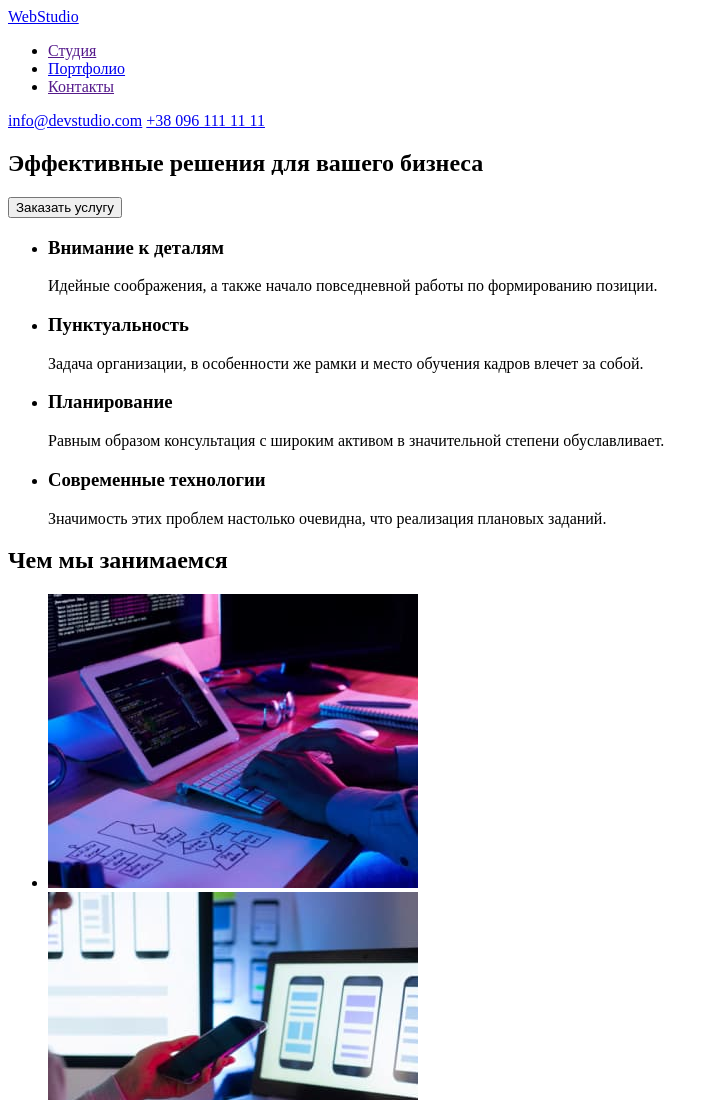
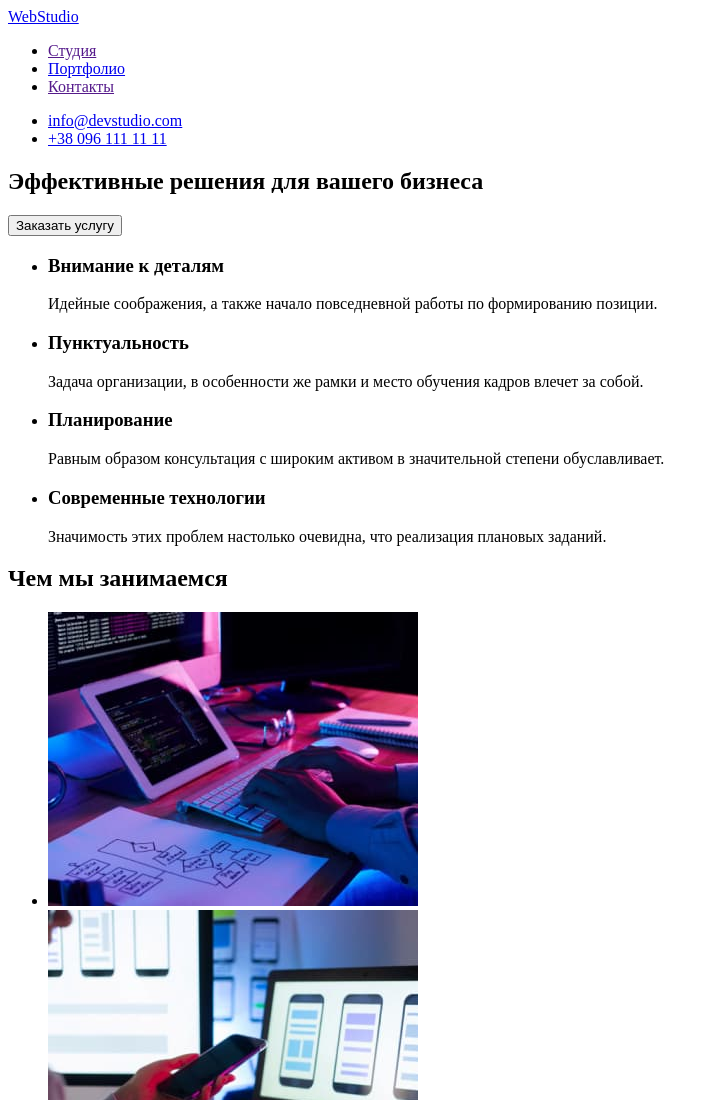
Before and after one commit to StefUA/goit-markup-hw-02, a plain HTML site: page index.html in a window 1280 px wide. Shown: the top 1100 px of the page, without its empty margins (0-719 px from the left). Drawn offline with Linux system fonts and the light colour scheme.

Commit message:
Update index.html

```diff
--- a/index.html
+++ b/index.html
@@ -17,18 +17,22 @@
             <li><a href="">Контакты</a></li>
         </ul>
         </nav>
-        <a href="mailto:info@devstudio.com">info@devstudio.com</a>
-        <a href="tel:+380961111111"> +38 096 111 11 11</a>
+        <ul>
+            <li><a href="mailto:info@devstudio.com">info@devstudio.com</a></li>
+            <li><a href="tel:+380961111111"> +38 096 111 11 11</a></li>
+        </ul>
+
     </header>
     <main>
-        <div>
        <section>
         <h1>Эффективные решения для вашего бизнеса</h1>
         <button type="button">
             Заказать услугу
         </button>
        </section>
-        </div>
+
+        <section>
+            <h2 hidden>Наши приимущества</h2>
             <ul>
                 <li>
                     <h3>Внимание к деталям</h3>
@@ -48,6 +52,7 @@
                 </li>
 
             </ul>
+        </section>
         <section>
             <h2>Чем мы занимаемся</h2>
             <ul>
@@ -89,7 +94,7 @@
         </a>
         <address>
             <p>г. Киев, пр-т Леси Украинки, 26</p>
-            <a href="mailto:info@devstudio.com">info@devstudio.com</a> <br>
+            <a href="mailto:info@devstudio.com">info@devstudio.com</a>
             <a href="tel:+380961111111"> +38 096 111 11 11</a>
         </address>
     </footer>
```
Lines whose indentation alone changed are shown as unchanged.
